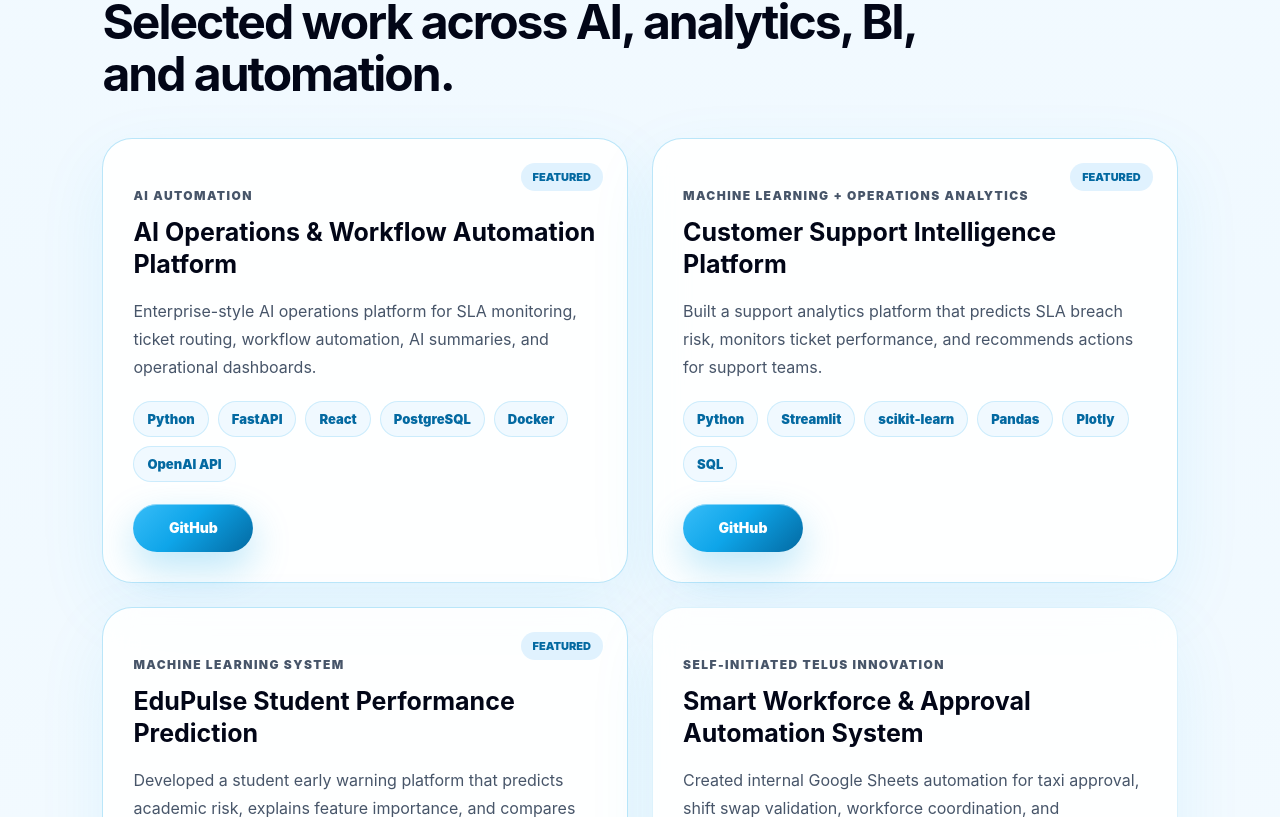
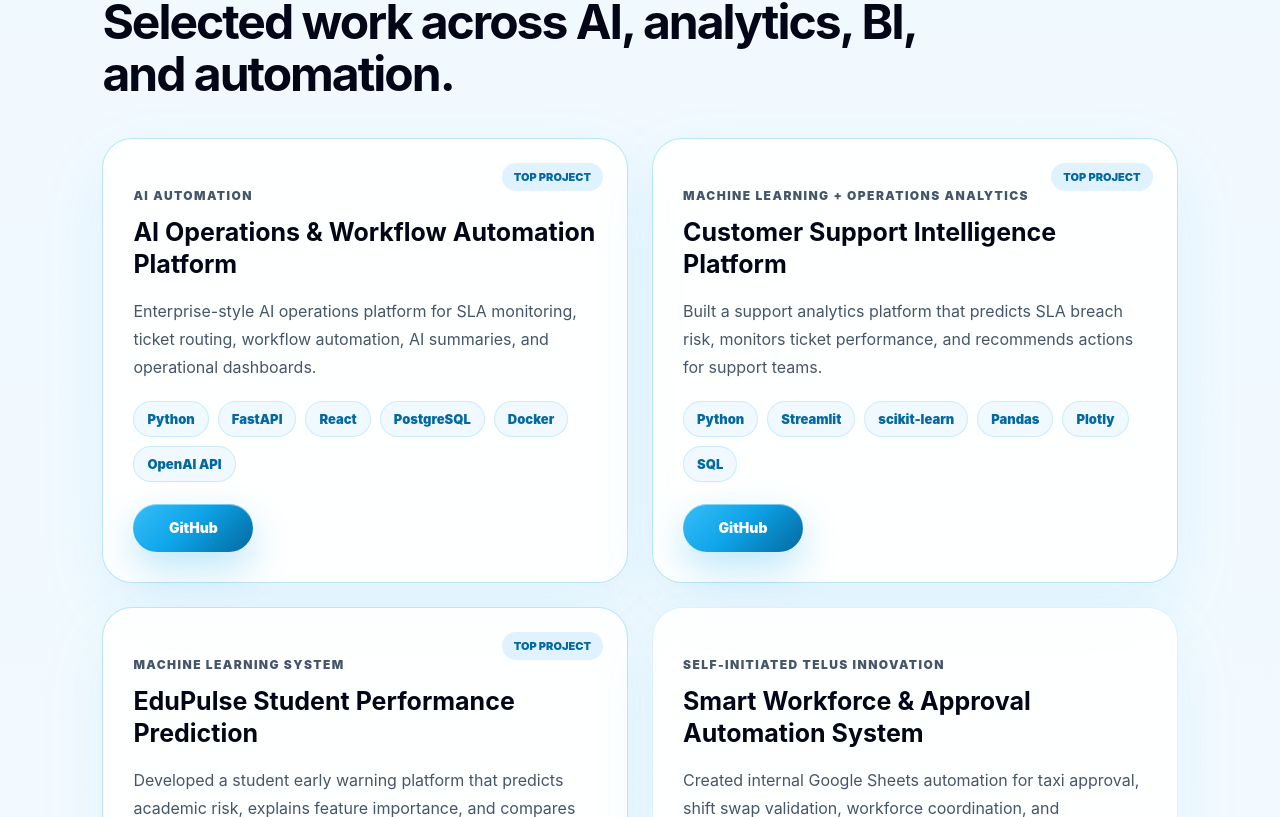
Before and after one commit to RidhanPar/ridhan-portfolio, a React (Vite) app: page / in a window 1280 px wide. Shown: the part 3303-4120 px from the top of the page. Built offline with nearby package versions, Linux system fonts and the light colour scheme.

Commit message:
Changing the Project lable

```diff
--- a/src/styles.css
+++ b/src/styles.css
@@ -951,7 +951,7 @@ body {
 .projectCard:nth-child(1)::after,
 .projectCard:nth-child(2)::after,
 .projectCard:nth-child(3)::after {
-  content: "Featured";
+  content: "Top Project";
   position: absolute;
   top: 24px;
   right: 24px;
```
